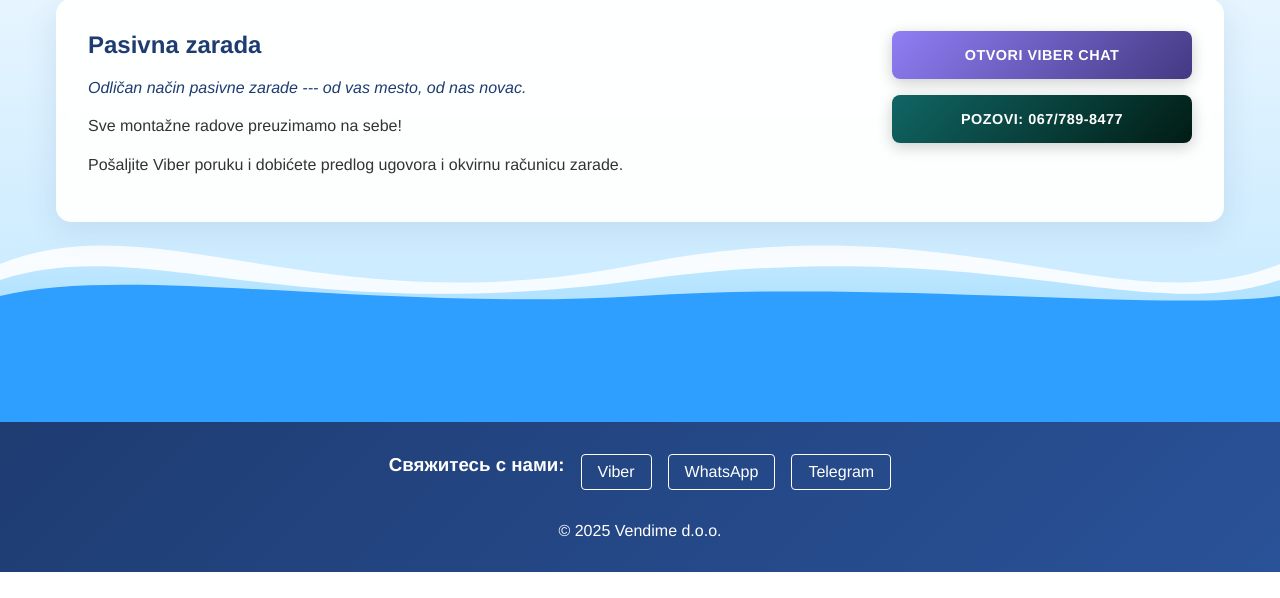
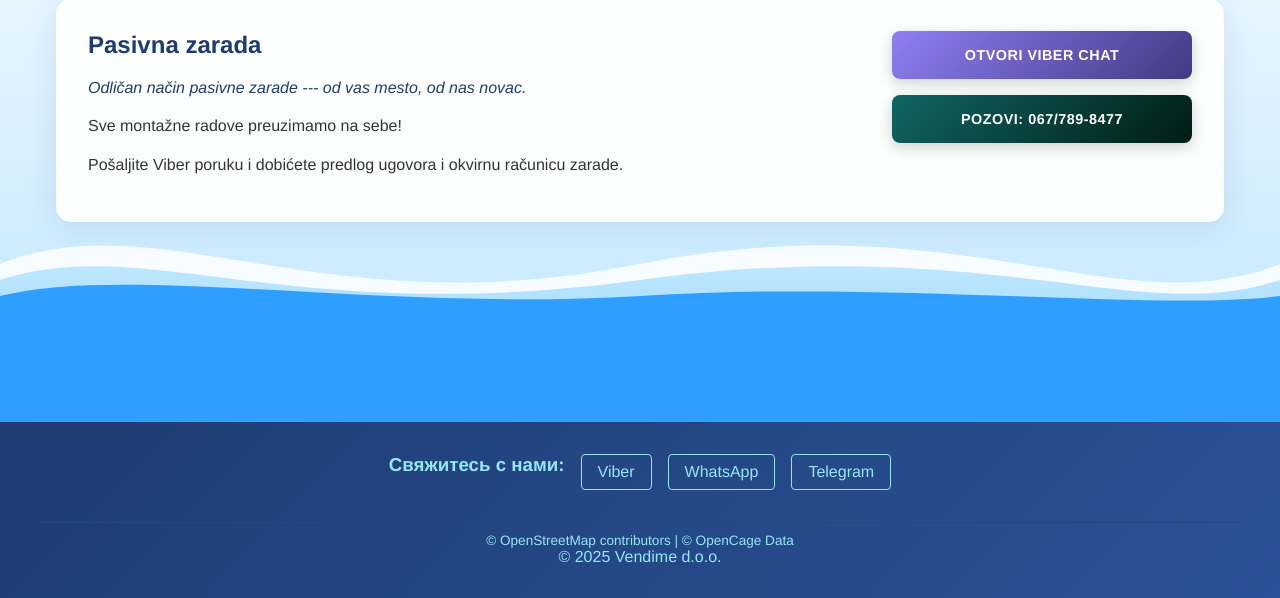
Before and after one commit to LagutaNV2/Ledeni-Breg, a Django app: page / in a window 1280 px wide. Shown: the part 389-987 px from the top of the page. Before the commit the page ends 961 px from the top, so only its background shows below. Run offline with Django 5.2, Linux system fonts and the light colour scheme.

Commit message:
update lisens info

```diff
--- a/static/css/style.css
+++ b/static/css/style.css
@@ -297,7 +297,7 @@
 /* Footer */
 .footer {
     background: linear-gradient(135deg, #1e3c72 0%, #2a5298 100%);
-    color: white;
+    color: #94e7f4;
     padding: 2rem 1rem;
     text-align: center;
 }
@@ -319,17 +319,36 @@
 }
 
 .social-link {
-    color: white;
+    color: #94e7f4;
     text-decoration: none;
     padding: 0.5rem 1rem;
-    border: 1px solid white;
+    border: 1px solid #94e7f4;
     border-radius: 4px;
     transition: all 0.3s ease;
 }
 
 .social-link:hover {
-    background: white;
+    background: #94e7f4;
     color: #1e3c72;
+}
+
+/* для атрибутов упоминания разработчика карт */
+.footer-attribution {
+    font-size: 0.85em;
+    color: #94e7f4;
+    margin-top: 10px;
+    text-align: center;
+    padding-top: 10px;
+    border-top: 1px solid #244681;
+}
+
+.footer-attribution a {
+    color: #94e7f4;
+    text-decoration: none;
+}
+
+.footer-attribution a:hover {
+    text-decoration: underline;
 }
 
 /* Buttons */
--- a/templates/base.html
+++ b/templates/base.html
@@ -1,5 +1,6 @@
 {% comment %} Django/backend/templates/base.html v2 {% endcomment %}
 {% load static %}
+
 <!DOCTYPE html>
 <html lang="sr">
 <head>
--- /dev/null
+++ b/templates/includes/attribution.html
@@ -0,0 +1,4 @@
+<div class="footer-attribution">
+  © <a href="https://www.openstreetmap.org/copyright">OpenStreetMap contributors</a> |
+  © <a href="https://opencagedata.com">OpenCage Data</a>
+</div>
--- a/templates/includes/footer.html
+++ b/templates/includes/footer.html
@@ -16,8 +16,17 @@
             </div>
         </div>
 
-        <div class="footer-info">
+        {% comment %} <div class="footer-info">
             <p>&copy; 2025 Vendime d.o.o. </p>
+        </div> {% endcomment %}
+        <!-- ✅ Атрибуция OpenStreetMap и OpenCage Data -->
+        <div class="footer-attribution">
+            © <a href="https://www.openstreetmap.org/copyright">OpenStreetMap contributors</a> |
+            © <a href="https://opencagedata.com">OpenCage Data</a>
+        </div>
+
+        <div class="footer-copyright">
+            &copy; {{ now|date:"Y" }} 2025 Vendime d.o.o.
         </div>
     </div>
 </footer>
```
Also changed, not shown: README.md.
